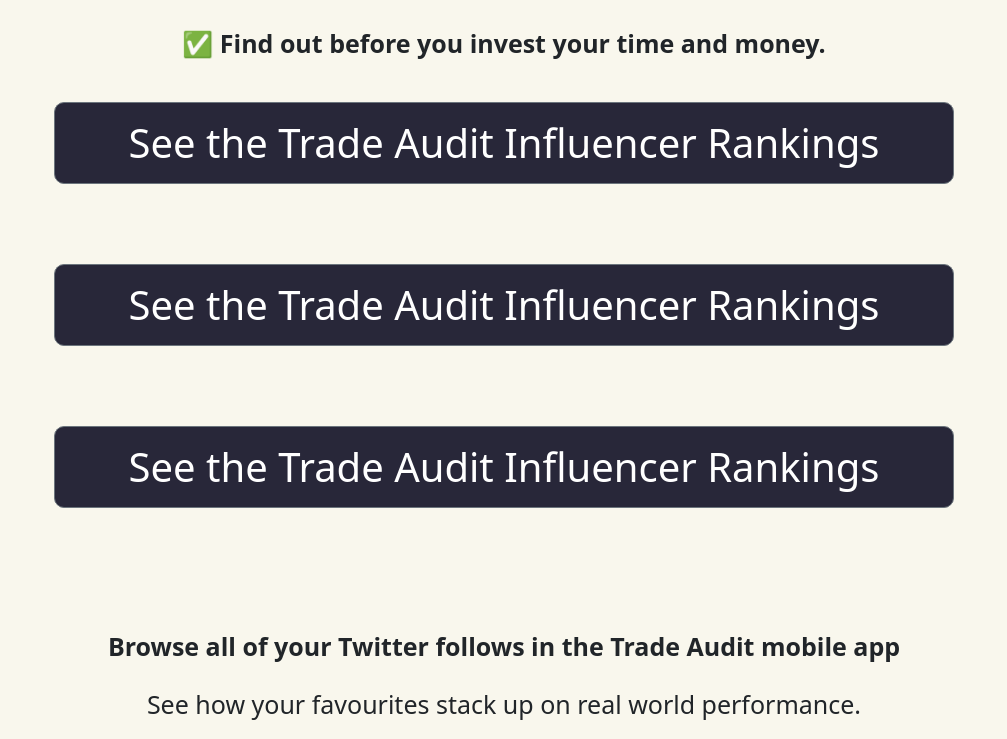
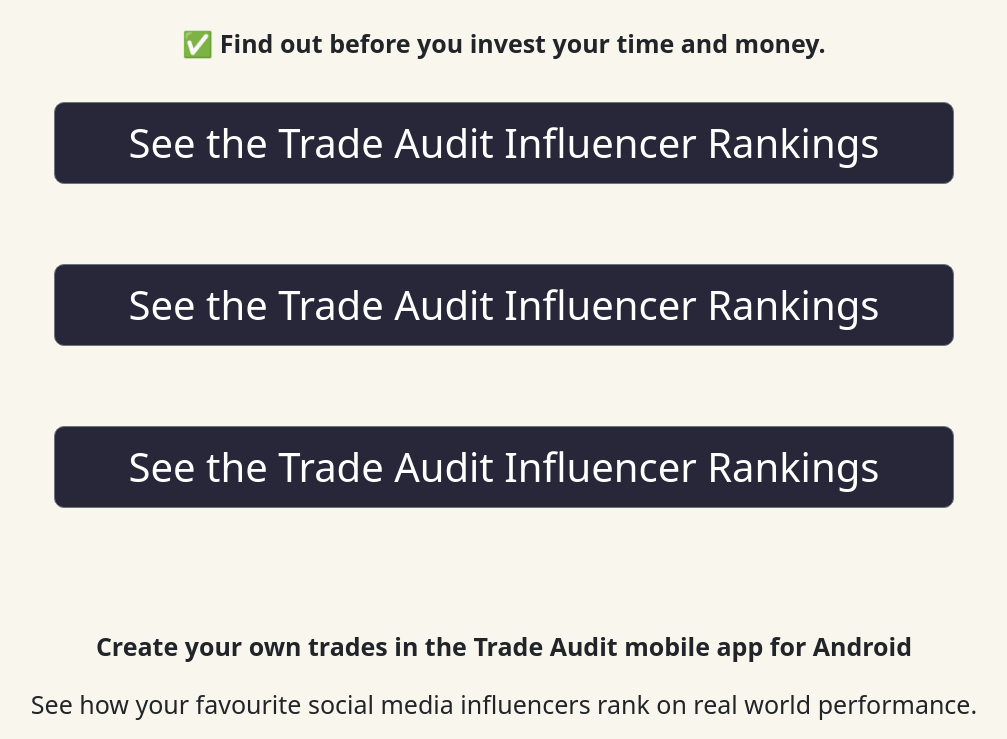
Before and after one commit to stevenrskelton/tradeaudit.app, a Jekyll site: the page built from index.html, in a window 1280 px wide and 900 px high, scrolled down 739 px, cut to the strip 0-739 px from the top of the window. Shown: the whole strip, without its empty margins (136-1143 px from the left). Built offline with Jekyll 4.4.1, drawn with Linux system fonts in a browser that asks for light colours.

Commit message:
Update appstorelink.html

```diff
--- a/_includes/appstorelink.html
+++ b/_includes/appstorelink.html
@@ -1,10 +1,10 @@
 <div style="flex-grow:1;display:inline-flex;align-self:stretch;">
   <div class="lead" style="text-align:center;text-justify:inter-word;margin:auto">
       <p class="mt-5 fw-bold">
-        Browse all of your Twitter follows in the Trade Audit mobile app
+        Create your own trades in the Trade Audit mobile app for Android
       </p>
       <p>
-        See how your favourites stack up on real world performance.
+        See how your favourite social media influencers rank on real world performance.
       </p>
       <div class="text-center">
         <a href="https://play.google.com/store/apps/details?id=app.tradeaudit" target="_blank"><img alt="Get it on Google Play" src="https://play.google.com/intl/en_us/badges/static/images/badges/en_badge_web_generic.png" height="60"></a>
```
